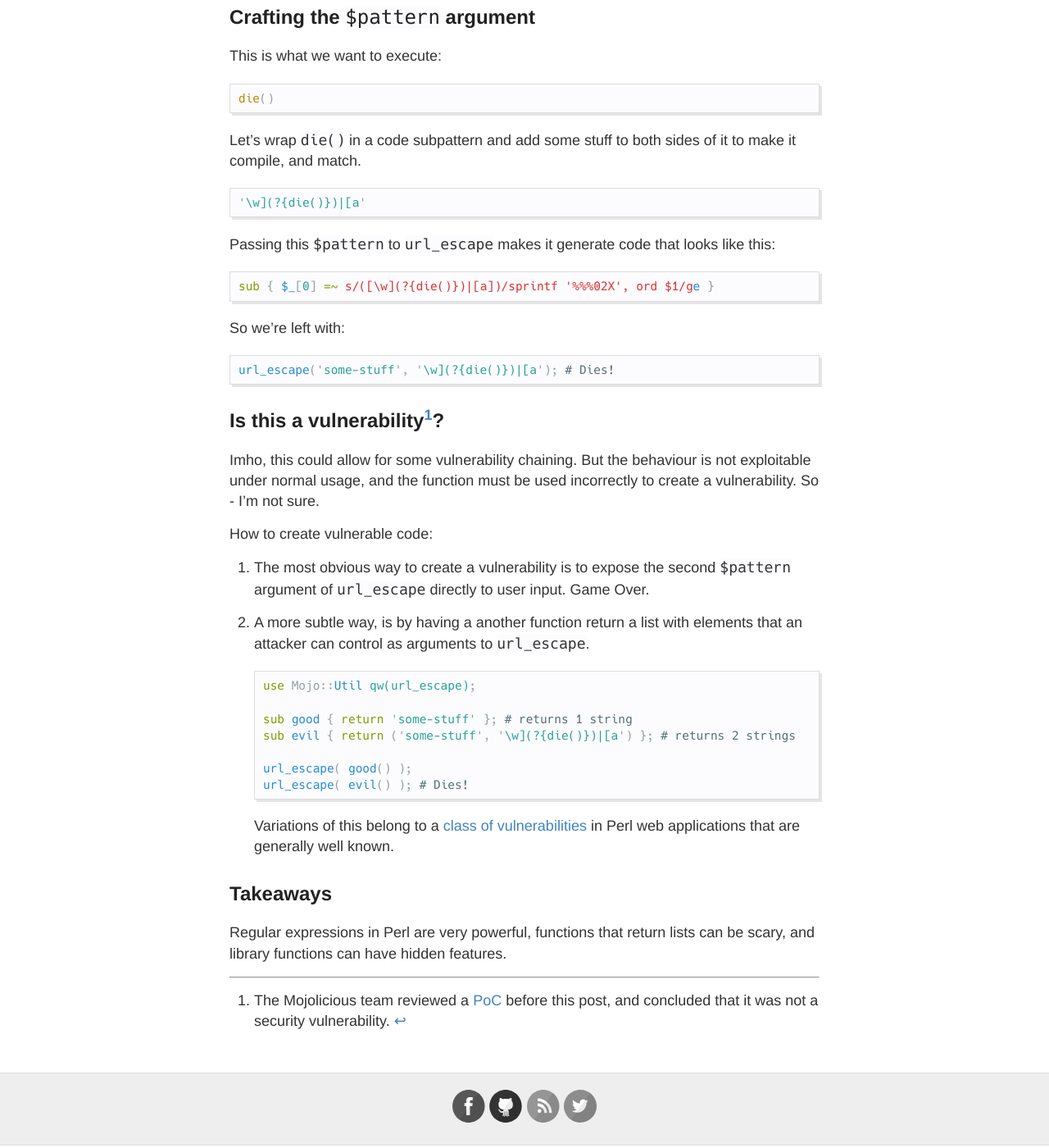
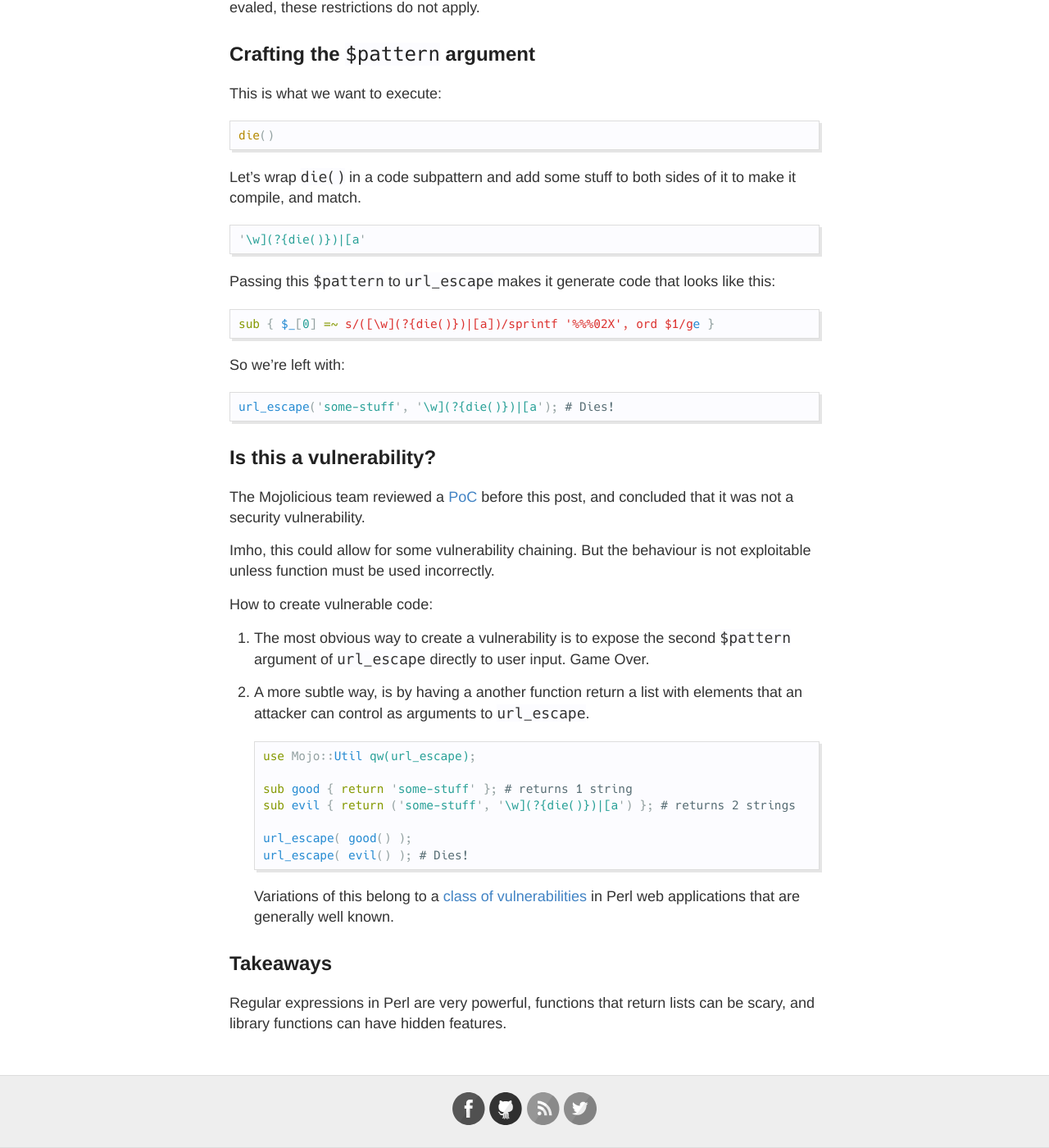
Before and after one commit to labanskoller/hackeriet_blog, a Jekyll site: the page built from _posts/2019-04-08-mojolicious-executing-code-with-url_escape.md, in a window 1280 px wide and 1400 px high, scrolled down 2390 px. Shown: the whole window at 82% size. Built offline with Jekyll 4.4.1, drawn with Linux system fonts in a browser that asks for light colours; some of the changed text lies outside the part shown.

Commit message:
Make the 'this is not a vuln' opinion from team mojo a bit more prominent.

````diff
--- a/_posts/2019-04-08-mojolicious-executing-code-with-url_escape.md
+++ b/_posts/2019-04-08-mojolicious-executing-code-with-url_escape.md
@@ -125,11 +126,14 @@ So we're left with:
 url_escape('some-stuff', '\w](?{die()})|[a'); # Dies!
 ```
 
-## Is this a vulnerability[^1]?
+## Is this a vulnerability?
 
-Imho, this could allow for some vulnerability chaining. But the behaviour is
-not exploitable under normal usage, and the function must be used incorrectly to
-create a vulnerability. So - I'm not sure.
+The Mojolicious team reviewed a
+[PoC](/assets/bcb314da8be677049c40d8a4601fb5c1c133ad3637ad9a4bb5caf83b39603a70-mojo-url-escape.pl)
+before this post, and concluded that it was not a security vulnerability.
+
+Imho, this could allow for some vulnerability chaining. But the behaviour is not
+exploitable unless function must be used incorrectly.
 
 How to create vulnerable code:
 
@@ -159,7 +163,3 @@ How to create vulnerable code:
 
 Regular expressions in Perl are very powerful, functions that return lists can
 be scary, and library functions can have hidden features.
-
-
----
-[^1]: The Mojolicious team reviewed a [PoC](/assets/bcb314da8be677049c40d8a4601fb5c1c133ad3637ad9a4bb5caf83b39603a70-mojo-url-escape.pl) before this post, and concluded that it was not a security vulnerability.
````
Also changed, not shown: other parts of _posts/2019-04-08-mojolicious-executing-code-with-url_escape.md (+1 -0 lines).
